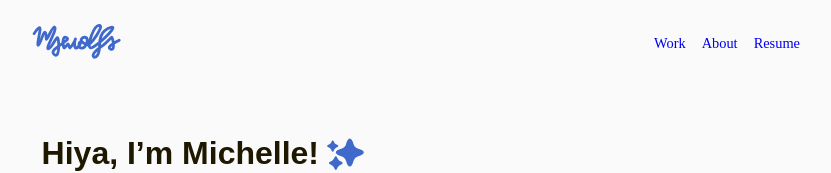
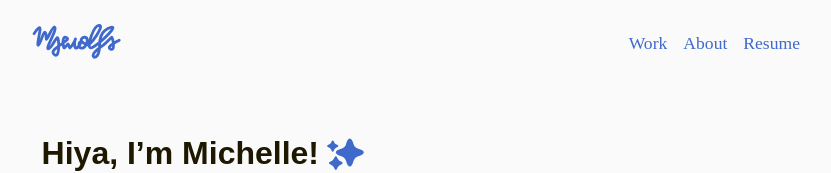
Before and after one commit to nethen/new_portfolio, a React (Create React App) app: page / in a window 1280 px wide. Shown: the top 173 px of the page, without its empty margins (224-1055 px from the left). Built offline with nearby package versions, Linux system fonts and the light colour scheme.

Commit message:
style nav links properly

```diff
--- a/src/components/Navbar/navbar.js
+++ b/src/components/Navbar/navbar.js
@@ -48,11 +48,16 @@ function Navbar() {
 
           <div className="nav__right-container">
             <div className="nav__links">
-              <NavLink to="/">Work</NavLink>
-              <NavLink to="/about">About</NavLink>
+              <NavLink to="/" className="nav__links-item">
+                Work
+              </NavLink>
+              <NavLink to="/about" className="nav__links-item">
+                About
+              </NavLink>
               <NavLink
                 to="https://drive.google.com/file/d/1wfEGLT4n4xeaODvOHWjHYeNA15IRBg2y/view?usp=sharing"
                 target="_blank"
+                className="nav__links-item"
               >
                 Resume
               </NavLink>
--- a/src/components/Navbar/navbar.scss
+++ b/src/components/Navbar/navbar.scss
@@ -6,7 +6,7 @@
   text-decoration: none;
 
   &:hover {
-    color: #b88700;
+    background-color: $tan-background;
   }
 }
 
@@ -37,6 +37,11 @@
       gap: 1rem;
       @include m-text-link;
       @include flex-row;
+    }
+
+    &-item {
+      @include d-body;
+      color: $blue;
     }
   }
 
```
